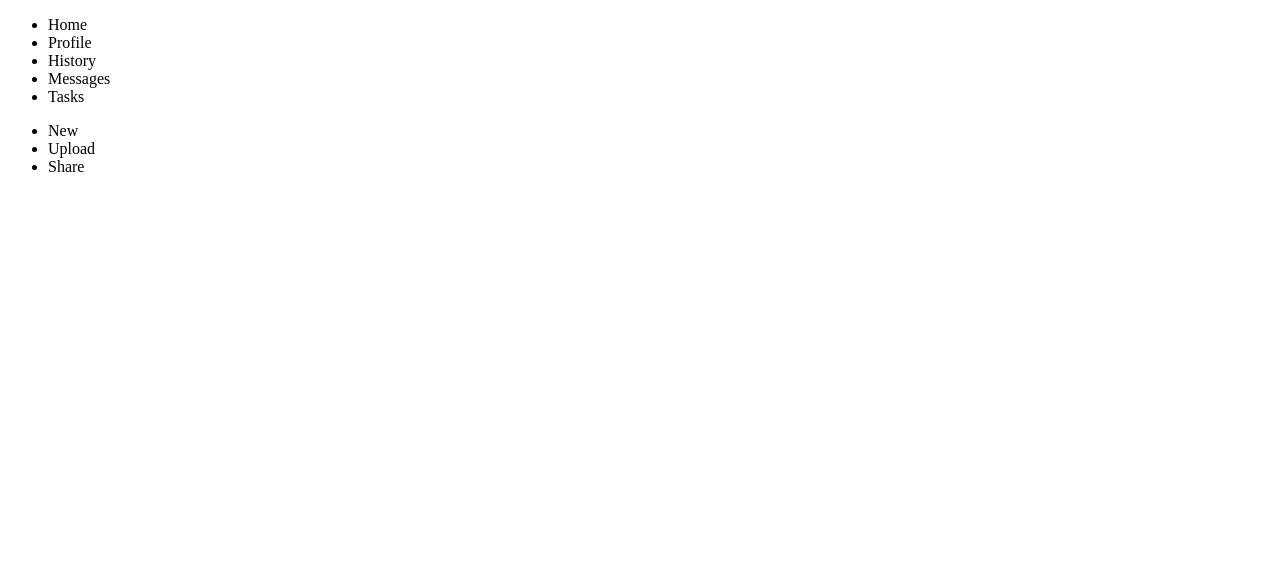
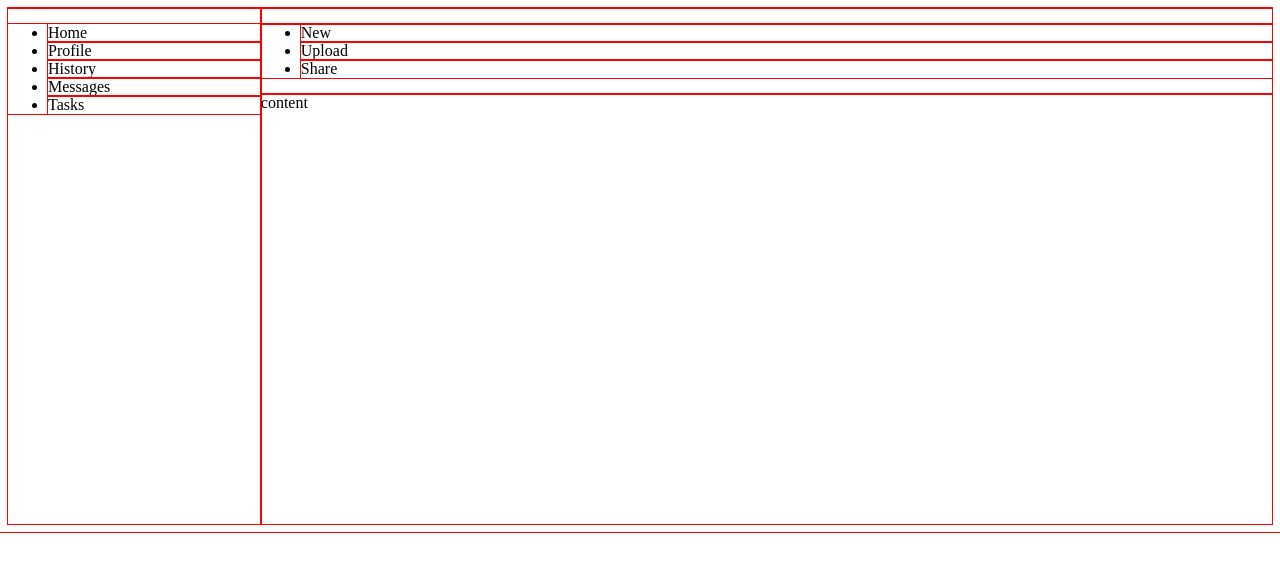
Before and after one commit to TubaSpinach/Admin-Dashboard---Odin-Project, a plain HTML site: page index.html in a window 1280 px wide. Drawn offline with Linux system fonts and the light colour scheme.

Commit message:
complete step 2: layout

```diff
--- a/index.html
+++ b/index.html
@@ -35,6 +35,6 @@
             </ul>
         </div>
     </div>
-    <div class="content"></div>
+    <div class="content">content</div>
 </body>
 </html>
--- a/style.css
+++ b/style.css
@@ -0,0 +1,21 @@
+* {
+    outline: 1px solid red;
+}
+
+body {
+    display: grid;
+    grid-template-rows: 1fr 5fr;
+    grid-template-columns: 1fr 4fr;
+}
+
+div.sidebar {
+    grid-area: 1 / 1 / 6 / 1;
+}
+
+div.header {
+    grid-area: 1 / 2;
+}
+
+div.content {
+    grid-area: 2 / 2;
+}
```
